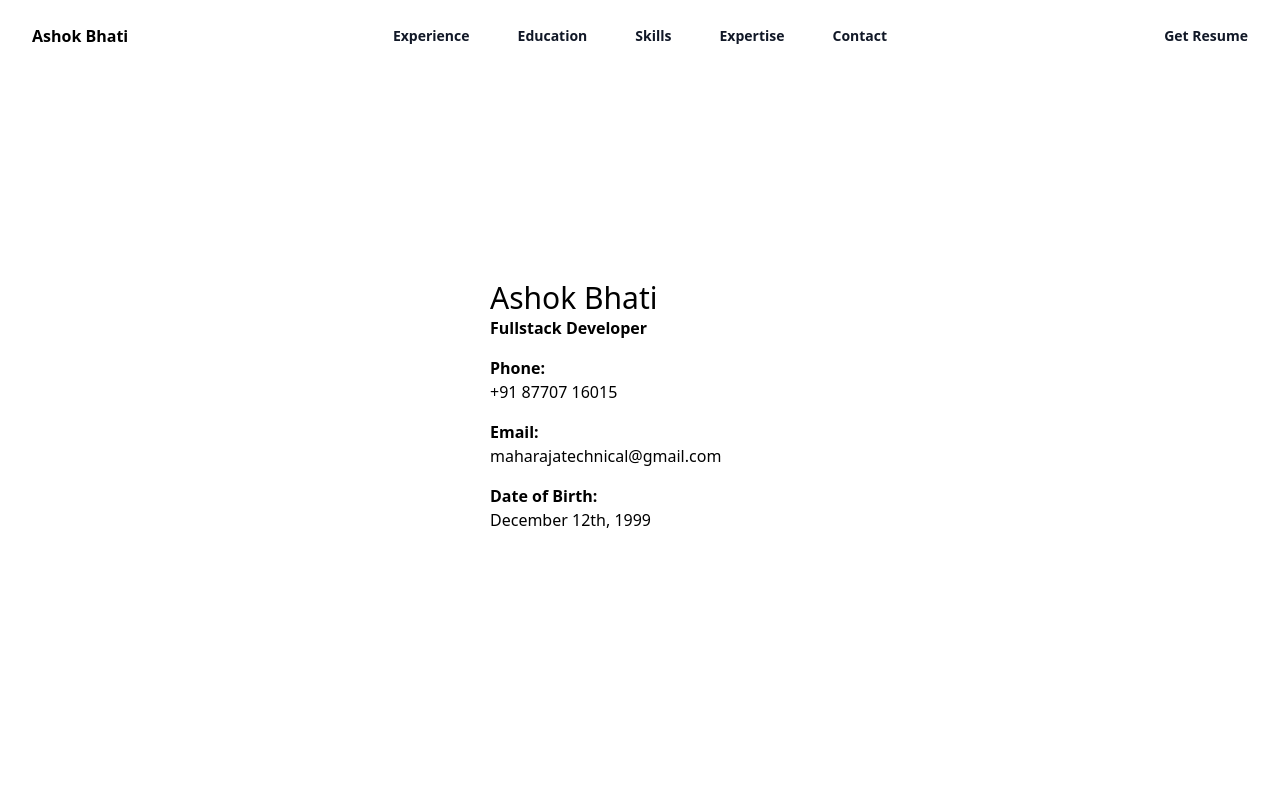
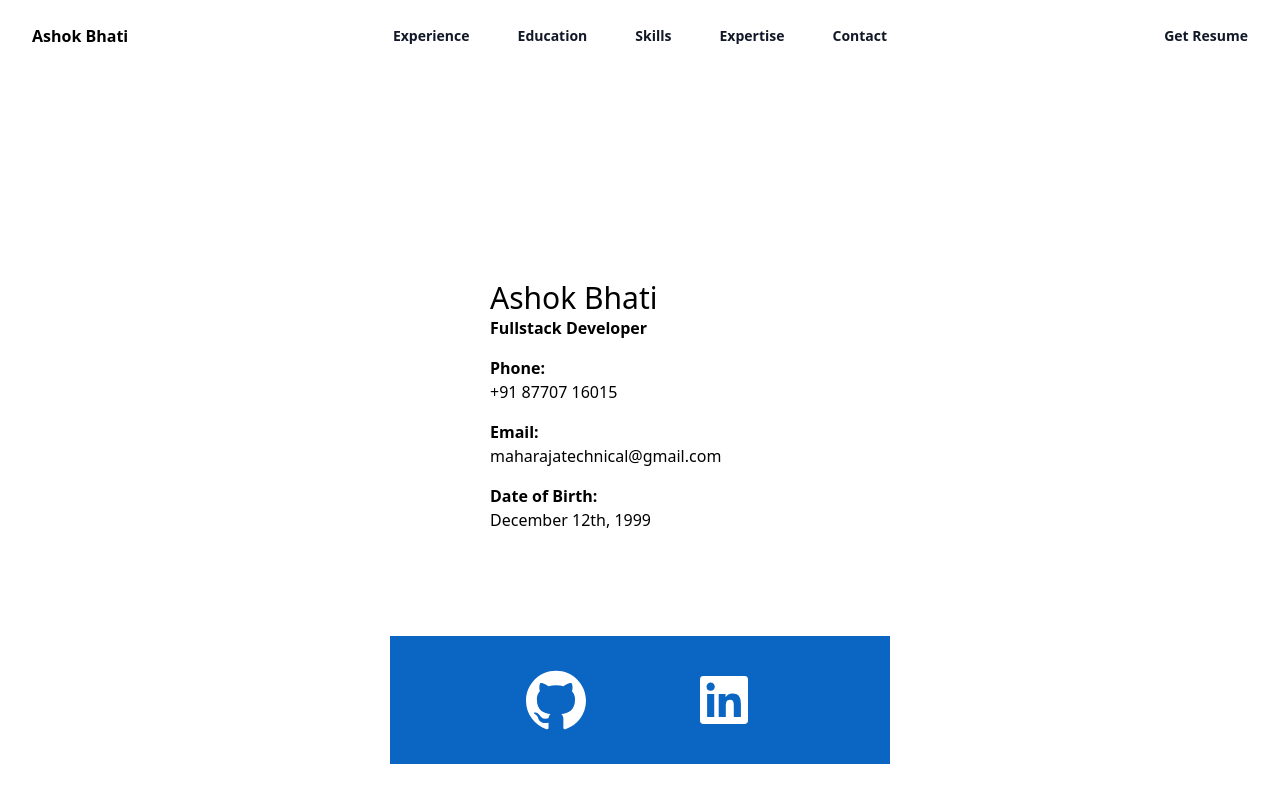
Before and after one commit to Ashok-Bhati/portfolio, an Angular app: page /home in a window 1280 px wide. Built offline with nearby package versions, Linux system fonts and the light colour scheme.

Commit message:
Add social links

```diff
--- a/src/app/shared/components/basic-details/basic-details.component.html
+++ b/src/app/shared/components/basic-details/basic-details.component.html
@@ -1,5 +1,6 @@
 <div class="w-full flex justify-center items-center">
-  <div class="max-w-[80%] bg-white mt-28 py-20 pl-20 lg:min-w-[500px]">
+  <div class="max-w-[80%] lg:min-w-[500px]">
+    <div class="bg-white mt-28 py-20 pl-20">
       <div class="py-4 px-5">
         <!-- Name and Title -->
         <h1 class="text-3xl">Ashok Bhati</h1>
@@ -22,4 +23,8 @@
         <!-- End Basic Details -->
       </div>
     </div>
+    <div class="mt-2">
+      <portfolio-social-links />
     </div>
+  </div>
+</div>
--- /dev/null
+++ b/src/app/shared/components/social-links/social-links.component.html
@@ -0,0 +1,39 @@
+<div class="w-full py-2 px-10 flex justify-center items-center bg-[#0A66C2]">
+  <div class="max-w-[80%] flex justify-around w-full">
+    <!-- Social Links -->
+    <div>
+      <a href="https://github.com/Ashok-Bhati" target="_blank" class="mx-2">
+        <svg
+          xmlns="http://www.w3.org/2000/svg"
+          fill="#ffffff"
+          width="64px"
+          height="64px"
+          viewBox="0 0 32 32"
+          version="1.1"
+        >
+          <title>github</title>
+          <path
+            d="M16 1.375c-8.282 0-14.996 6.714-14.996 14.996 0 6.585 4.245 12.18 10.148 14.195l0.106 0.031c0.75 0.141 1.025-0.322 1.025-0.721 0-0.356-0.012-1.3-0.019-2.549-4.171 0.905-5.051-2.012-5.051-2.012-0.288-0.925-0.878-1.685-1.653-2.184l-0.016-0.009c-1.358-0.93 0.105-0.911 0.105-0.911 0.987 0.139 1.814 0.718 2.289 1.53l0.008 0.015c0.554 0.995 1.6 1.657 2.801 1.657 0.576 0 1.116-0.152 1.582-0.419l-0.016 0.008c0.072-0.791 0.421-1.489 0.949-2.005l0.001-0.001c-3.33-0.375-6.831-1.665-6.831-7.41-0-0.027-0.001-0.058-0.001-0.089 0-1.521 0.587-2.905 1.547-3.938l-0.003 0.004c-0.203-0.542-0.321-1.168-0.321-1.821 0-0.777 0.166-1.516 0.465-2.182l-0.014 0.034s1.256-0.402 4.124 1.537c1.124-0.321 2.415-0.506 3.749-0.506s2.625 0.185 3.849 0.53l-0.1-0.024c2.849-1.939 4.105-1.537 4.105-1.537 0.285 0.642 0.451 1.39 0.451 2.177 0 0.642-0.11 1.258-0.313 1.83l0.012-0.038c0.953 1.032 1.538 2.416 1.538 3.937 0 0.031-0 0.061-0.001 0.091l0-0.005c0 5.761-3.505 7.029-6.842 7.398 0.632 0.647 1.022 1.532 1.022 2.509 0 0.093-0.004 0.186-0.011 0.278l0.001-0.012c0 2.007-0.019 3.619-0.019 4.106 0 0.394 0.262 0.862 1.031 0.712 6.028-2.029 10.292-7.629 10.292-14.226 0-8.272-6.706-14.977-14.977-14.977-0.006 0-0.013 0-0.019 0h0.001z"
+          />
+        </svg>
+      </a>
+    </div>
+    <div>
+      <a href="https://www.linkedin.com/in/ashok-bhati/" target="_blank" class="mx-2">
+        <svg
+          xmlns="http://www.w3.org/2000/svg"
+          width="64px"
+          height="64px"
+          viewBox="0 0 16 16"
+          fill="none"
+        >
+          <path
+            fill="#ffffff"
+            d="M12.225 12.225h-1.778V9.44c0-.664-.012-1.519-.925-1.519-.926 0-1.068.724-1.068 1.47v2.834H6.676V6.498h1.707v.783h.024c.348-.594.996-.95 1.684-.925 1.802 0 2.135 1.185 2.135 2.728l-.001 3.14zM4.67 5.715a1.037 1.037 0 01-1.032-1.031c0-.566.466-1.032 1.032-1.032.566 0 1.031.466 1.032 1.032 0 .566-.466 1.032-1.032 1.032zm.889 6.51h-1.78V6.498h1.78v5.727zM13.11 2H2.885A.88.88 0 002 2.866v10.268a.88.88 0 00.885.866h10.226a.882.882 0 00.889-.866V2.865a.88.88 0 00-.889-.864z"
+          />
+        </svg>
+      </a>
+    </div>
+    <!-- End Social Links -->
+  </div>
+</div>
--- a/src/app/shared/shared.module.ts
+++ b/src/app/shared/shared.module.ts
@@ -2,9 +2,10 @@ import { NgModule } from '@angular/core';
 import { CommonModule } from '@angular/common';
 import { HeaderComponent } from './components/header/header.component';
 import { BasicDetailsComponent } from './components/basic-details/basic-details.component';
+import { SocialLinksComponent } from './components/social-links/social-links.component';
 
 @NgModule({
-  declarations: [HeaderComponent, BasicDetailsComponent],
+  declarations: [HeaderComponent, BasicDetailsComponent, SocialLinksComponent],
   imports: [CommonModule],
   exports: [HeaderComponent, BasicDetailsComponent],
 })
```
Also changed, not shown: src/app/shared/components/social-links/social-links.component.ts (added, +10 -0 lines), src/app/shared/components/social-links/social-links.component.scss (added), 1 other file (tests, documents, lock files or other folders). Lines whose indentation alone changed are shown as unchanged.
